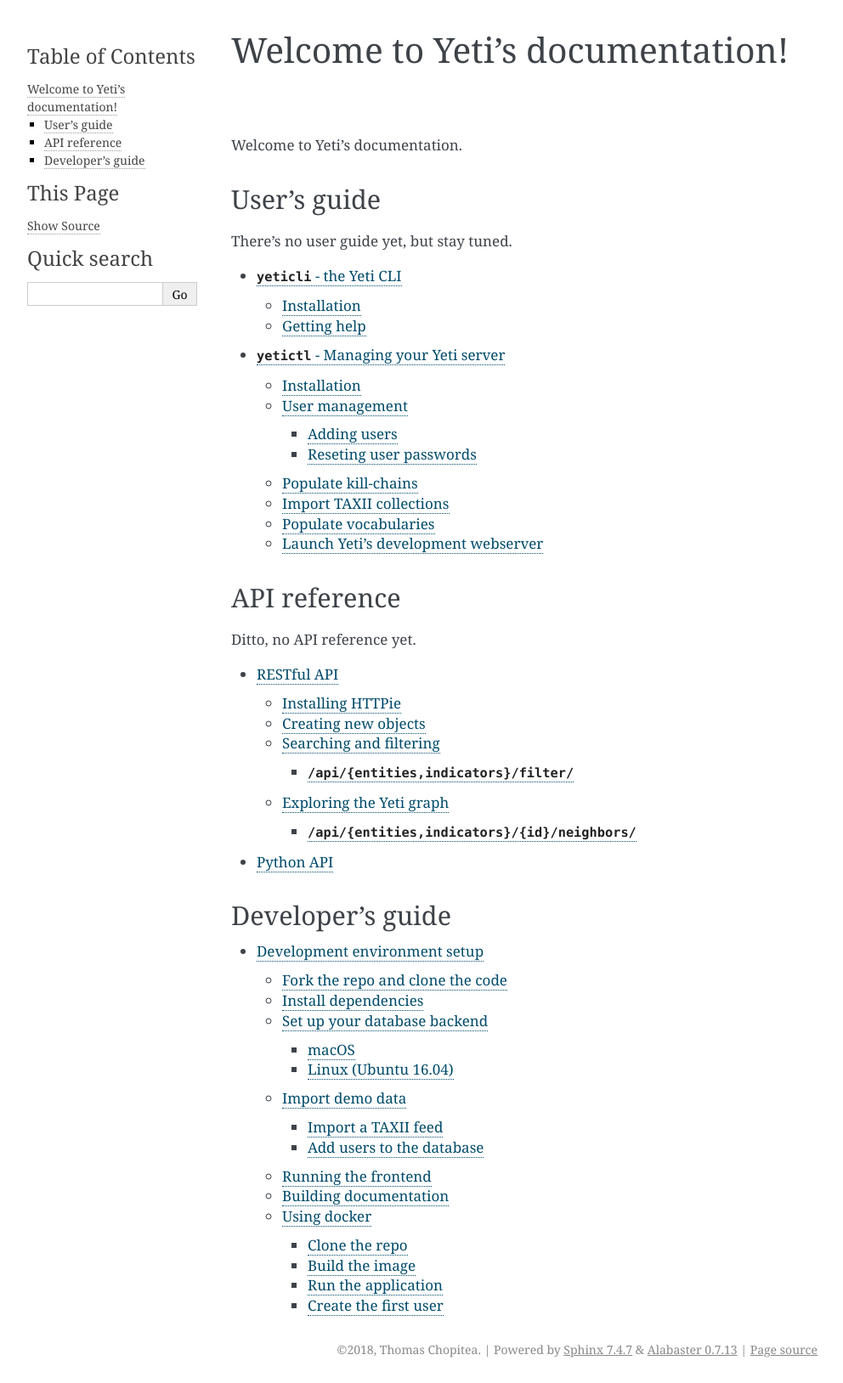
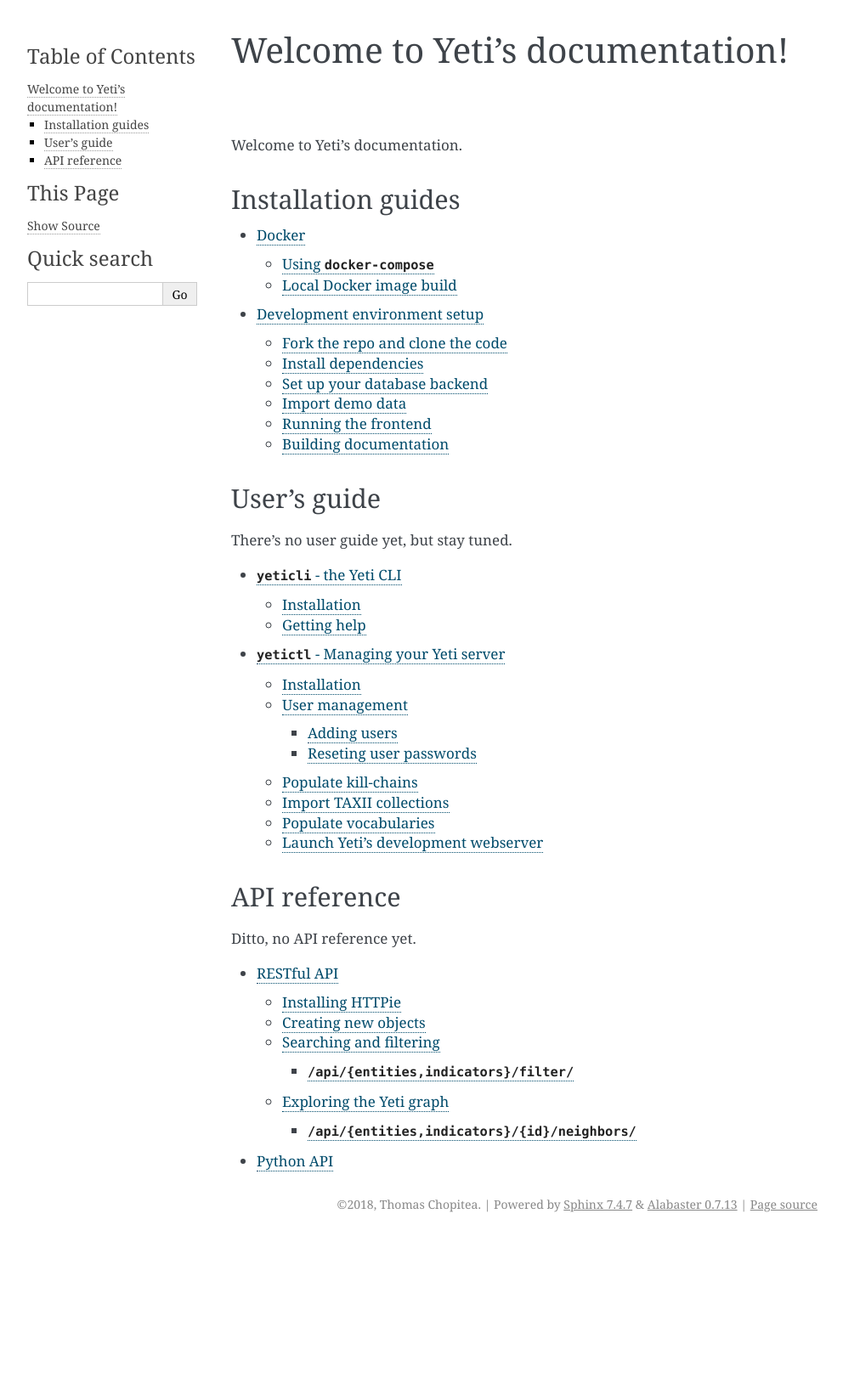
Before and after one commit to yeti-platform/TibetanBrownBear, a Sphinx documentation site: the page built from docs/index.md, in a window 1280 px wide. Shown: the whole page at 85% size, without its empty margins (148-1140 px from the left). Built offline with Sphinx 7.4.7, drawn with Linux system fonts in a browser that asks for light colours; after the commit the page ends 1457 px from its top, so only the background shows below that; part of the change alters nothing that is shown.

Commit message:
Docker & documentation updates (#135) (closes #113)

````diff
--- a/docs/development-environment.md
+++ b/docs/development-environment.md
@@ -143,28 +143,3 @@ $ make html
 # opens the file for viewing (MacOS)
 $ open _build/html/index.html
 ```
-
-## Using docker
-
-### Clone the repo
-
-    $ git clone https://github.com/yeti-platform/TibetanBrownBear.git
-    $ cd TibetanBrownBear
-
-### Build the image
-
-    $ docker build -t yetiplatform/tibetanbrownbear .
-
-The tag `yetiplatform/tibetanbrownbear` will be used in the compose file.
-
-### Run the application
-
-    $ docker-compose -f docker/docker-compose.yaml up
-
-The `docker-compose up` command should start a working container listening for connections on `http://localhost:5000/`.
-
-### Create the first user
-
-    $ docker-compose -f docker/docker-compose.yaml exec yeti python3 ctl/yetictl.py add-user admin@yourorg.com --admin
-
-The command will prompt for the user password and then create it.
--- /dev/null
+++ b/docs/docker.md
@@ -0,0 +1,50 @@
+# Docker
+
+Prerequisites: You need [Docker](https://www.docker.com/community-edition) and
+[docker-compose](https://docs.docker.com/compose/install/)
+
+## Using `docker-compose`
+
+We recommend using `docker-compose` to start your Yeti Docker container as it bundles
+installations of most dependencies like ArangoDB and Redis.
+
+These commands need to run in the `docker/` directory of the code, or use
+`-f path/to/docker-compose.yaml` to poinpoint `docker-compose` to a given compose file.
+
+### Run the applications
+
+As simple as:
+
+    $ docker-compose up
+
+This command command will pre-populate the database with:
+
+* content from MITRE so you can start playing with Yeti
+* common STIX2 vocabularies
+* common Kill Chains and TTPs including MITRE ATT&CK.
+* a `admin@admin.com:RESETME` user that you can use to sign in
+
+and start a working container listening for connections on `http://localhost:5000/`.
+
+### Running `yetictl` in your container
+
+You can still run `yetictl` from your container as you would from a regular server, e.g.:
+
+    $ docker-compose exec yeti python3 ctl/yetictl.py reset-password admin@admin.com
+
+Or also:
+
+    $ docker exec <CONTAINER_ID> python3 ctl/yetictl.py reset-password admin@admin.com
+
+## Local Docker image build
+
+### Clone the repo
+
+    $ git clone https://github.com/yeti-platform/TibetanBrownBear.git
+    $ cd TibetanBrownBear
+
+### Build the image
+
+    $ docker build -t yetiplatform/tibetanbrownbear .
+
+The tag `yetiplatform/tibetanbrownbear` will be used in the compose file.
--- a/docs/index.md
+++ b/docs/index.md
@@ -1,6 +1,17 @@
 # Welcome to Yeti's documentation!
 
 Welcome to Yeti's documentation.
+
+## Installation guides
+
+```eval_rst
+.. toctree::
+   :maxdepth: 2
+
+   docker
+   development-environment
+```
+
 
 ## User's guide
 
@@ -26,13 +37,3 @@ Ditto, no API reference yet.
    api
    python_api
 ```
-
-
-## Developer's guide
-
-```eval_rst
-.. toctree::
-   :maxdepth: 3
-
-   development-environment
-```
````
Also changed, not shown: 2 other files.
